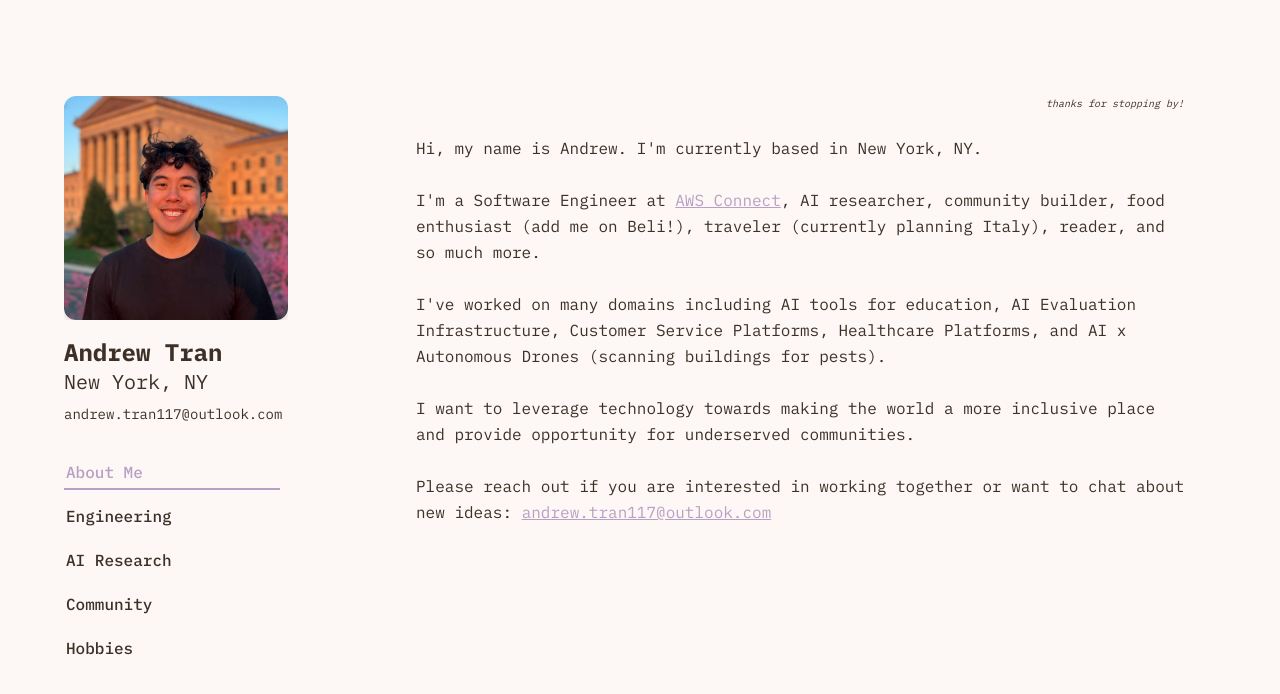
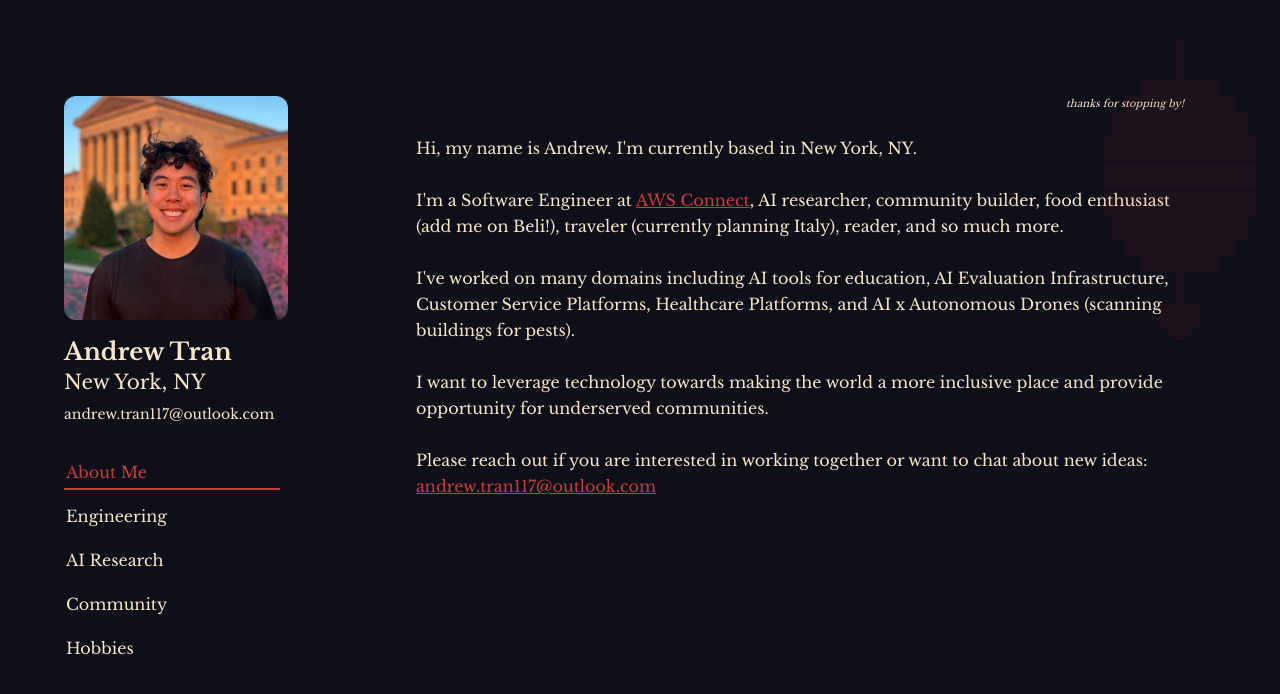
Before and after one commit to andrewtran117/andrewtran117.github.io, a Next.js app: page / in a window 1280 px wide. Shown: the top 694 px of the page. Built offline with nearby package versions, Linux system fonts and the light colour scheme.

Commit message:
CSS styling hoi an vibes

```diff
--- a/app/components/CitationCard.tsx
+++ b/app/components/CitationCard.tsx
@@ -26,10 +26,10 @@ const CitationCard: React.FC<CitationCardProps> = ({ title, authors, venue, year
 
   return (
     <div className="mb-4">
-      <a href={link} target="_blank" rel="noopener noreferrer" className="font-semibold underline text-[#b8a0c4] hover:text-[#9a80aa]">
+      <a href={link} target="_blank" rel="noopener noreferrer" className="font-semibold underline text-accent hover:text-accent-hover">
         {title}
       </a>
-      <div className="text-sm text-[#3d3028]">
+      <div className="text-sm text-foreground">
         {renderAuthors()}. <span className="italic">{venue}</span>, {year}.
       </div>
     </div>
--- a/app/components/GridSection.tsx
+++ b/app/components/GridSection.tsx
@@ -9,7 +9,7 @@ import React from 'react';
 
 const ProfileGrid: React.FC = () => {
   return (
-    <div className="text-[#3d3028] w-full" style={{ fontFamily: 'var(--font-ibm-plex-mono), "IBM Plex Mono", monospace' }}>
+    <div className="text-foreground w-full">
       {/* Profile Photo and Info */}
       <div className="flex flex-col md:flex-col items-center md:items-start space-y-4">
         <div className="w-40 h-40 md:w-56 md:h-56 overflow-hidden">
@@ -26,7 +26,7 @@ const ProfileGrid: React.FC = () => {
           <div className="mt-2 flex flex-col gap-1">
             <a
               href="mailto:andrew.tran117@outlook.com"
-              className="text-sm text-[#3d3028] hover:text-[#9a80aa]"
+              className="text-sm text-foreground hover:text-accent-hover"
             >
               andrew.tran117@outlook.com
             </a>
--- a/app/components/ResearchExp.tsx
+++ b/app/components/ResearchExp.tsx
@@ -4,12 +4,12 @@ const ResearchExperience = () => {
   return (
     <div className="pb-10">
       <h2 className="text-2xl font-bold mb-4">Publications</h2>
-      <div className="mb-4 text-[#3d3028]">
+      <div className="mb-4 text-foreground">
         {/* <h3 className="pb-2">
           Currently researching AI safety and reliability in the classroom. My goal is to democratize education for learners of all backgrounds. My work has led to 10 conference publications:&nbsp;
           <a
             href="https://scholar.google.com/citations?user=t9TUznoAAAAJ&hl=en"
-            className="text-[#b8a0c4] underline"
+            className="text-accent underline"
             target="_blank"
             rel="noopener noreferrer"
           >
@@ -19,7 +19,7 @@ const ResearchExperience = () => {
       </div>
 
       {/* Publication Cards */}
-      <div className="mt-0 text-[#3d3028]">
+      <div className="mt-0 text-foreground">
         <CitationCard
             title="Who Evaluates AI's Social Impacts? Mapping Coverage and Gaps in First and Third Party Evaluations"
             authors="Authors at the Evaluating Evaluations (EvalEval) Coalition"
--- a/app/globals.css
+++ b/app/globals.css
@@ -1,19 +1,39 @@
 @import url('https://fonts.googleapis.com/css2?family=Crimson+Text:wght@400;700&display=swap');
+@import url('https://fonts.googleapis.com/css2?family=Libre+Baskerville:wght@400;700&display=swap');
 
 @tailwind base;
 @tailwind components;
 @tailwind utilities;
 
 :root {
-  --background: #fdf8f5;
-  --foreground: #fdf8f5;
+  --background: #0F0F1A;
+  --foreground: #F5E6CA;
+  --muted: #8B7E6A;
+  --accent: #C93C3C;
+  --accent-hover: #E25B3A;
 }
 
 body {
-  background: #fdf8f5;
-  color: #3d3028;
-  font-family: var(--font-ibm-plex-mono), 'IBM Plex Mono', monospace;
+  background: var(--background);
+  color: var(--foreground);
+  font-family: 'Libre Baskerville', serif;
   overflow-x: hidden;
+  position: relative;
+}
+
+body::before {
+  content: "";
+  position: fixed;
+  top: 5%;
+  right: 0%;
+  width: 200px;
+  height: 360px;
+  background-image: url('/lantern.svg');
+  background-repeat: no-repeat;
+  background-size: contain;
+  opacity: 0.08;
+  pointer-events: none;
+  z-index: 0;
 }
 
 html, body {
@@ -39,7 +59,7 @@ html {
   position: relative;
   display: inline-block;
   padding: 0.25rem 0.125rem; /* subtle vertical padding */
-  color: #3d3028;
+  color: var(--foreground);
   font-weight: 500;
   cursor: pointer;
   transition: color 200ms ease;
@@ -48,13 +68,13 @@ html {
 
 .tab-link:hover,
 .tab-link:focus-visible {
-  color: #b8a0c4;
+  color: var(--accent);
   outline: none;
 }
 
 /* Active tab state */
 .tab-link[aria-current="page"] {
-  color: #b8a0c4;
+  color: var(--accent);
 }
 
 /* Underline swoosh */
@@ -65,7 +85,7 @@ html {
   bottom: -2px;
   height: 2px;
   width: 100%;
-  background: #b8a0c4;
+  background: var(--accent);
   transform: scaleX(0);
   transform-origin: left;
   transition: transform 350ms ease;
--- a/app/page.tsx
+++ b/app/page.tsx
@@ -12,9 +12,9 @@ export default function Home() {
   const [activeTab, setActiveTab] = useState<TabKey>("about");
 
   return (
-    <main className="flex flex-col md:flex-row min-h-screen bg-[#fdf8f5] text-[#3d3028] md:overflow-hidden max-w-7xl mx-auto">
+    <main className="flex flex-col md:flex-row min-h-screen bg-background text-foreground md:overflow-hidden max-w-7xl mx-auto">
       {/* Profile Info Column - Non-scrollable */}
-      <div className="w-full md:w-1/4 md:min-w-[300px] px-6 md:pl-16 md:pr-10 pt-12 md:pt-24 pb-6 bg-[#fdf8f5] md:sticky md:top-0 md:self-start">
+      <div className="w-full md:w-1/4 md:min-w-[300px] px-6 md:pl-16 md:pr-10 pt-12 md:pt-24 pb-6 bg-background md:sticky md:top-0 md:self-start">
         <div className="w-full">
           <ProfileGrid />
 
@@ -79,7 +79,7 @@ export default function Home() {
               Hi, my name is Andrew. I'm currently based in New York, NY.
               <br /><br />
               I'm a Software Engineer at{' '}
-              <a href="https://aws.amazon.com/connect/" className="text-[#b8a0c4] underline hover:text-[#9a80aa]" target="_blank" rel="noopener noreferrer">AWS Connect</a>
+              <a href="https://aws.amazon.com/connect/" className="text-accent underline hover:text-accent-hover" target="_blank" rel="noopener noreferrer">AWS Connect</a>
               , AI researcher, community builder, food enthusiast (add me on Beli!), traveler (currently planning Italy), reader, and so much more.
               <br /><br />
               I've worked on many domains including AI tools for education, AI Evaluation Infrastructure, Customer Service Platforms, Healthcare Platforms, and AI x Autonomous Drones (scanning buildings for pests).
@@ -87,7 +87,7 @@ export default function Home() {
               I want to leverage technology towards making the world a more inclusive place and provide opportunity for underserved communities.
               <br /><br />
               Please reach out if you are interested in working together or want to chat about new ideas:{' '}
-              <a href="mailto:andrew.tran117@outlook.com" className="text-[#b8a0c4] underline hover:text-[#9a80aa]">andrew.tran117@outlook.com</a>
+              <a href="mailto:andrew.tran117@outlook.com" className="text-accent underline hover:text-accent-hover">andrew.tran117@outlook.com</a>
             </p>
 
 
@@ -110,14 +110,14 @@ export default function Home() {
         {activeTab === "engineer" && (
           <div className="md:pr-16 md:pl-0">
             <h2 className="text-xl font-semibold mb-6">Engineering</h2>
-            <div className="mb-8 border-l-4 border-[#b8a0c4] pl-4">
+            <div className="mb-8 border-l-4 border-accent pl-4">
               <h3 className="text-lg font-medium">AWS Connect</h3>
-              <p className="text-sm text-[#888] mb-3">Software Engineer · Current</p>
+              <p className="text-sm text-muted mb-3">Software Engineer · Current</p>
               <p className="text-base leading-relaxed mb-4">
                 I'm currently a Software Engineer at{' '}
                 <a
                   href="https://aws.amazon.com/connect/"
-                  className="text-[#b8a0c4] underline hover:text-[#9a80aa]"
+                  className="text-accent underline hover:text-accent-hover"
                   target="_blank"
                   rel="noopener noreferrer"
                 >
@@ -128,21 +128,21 @@ export default function Home() {
             </div>
             <div className="mb-8 pl-4">
               <h3 className="text-lg font-medium">Cigna</h3>
-              <p className="text-sm text-[#888] mb-3">Software Engineer Intern · Summer 2023</p>
+              <p className="text-sm text-muted mb-3">Software Engineer Intern · Summer 2023</p>
               <p className="text-base leading-relaxed mb-4">
                 Software Engineer Intern on myPassport, a pharmacy benefits management application. Built API endpoints with Kotlin and Spring Boot, utilized AWS Lambda with DynamoDB, and automated webpage testing with Selenium.
               </p>
             </div>
             <div className="mb-8 pl-4">
               <h3 className="text-lg font-medium">AeroPest</h3>
-              <p className="text-sm text-[#888] mb-3">Software Engineer Intern · 2021 – 2023</p>
+              <p className="text-sm text-muted mb-3">Software Engineer Intern · 2021 – 2023</p>
               <p className="text-base leading-relaxed mb-4">
                 Software Engineer Intern building a React Native mobile app for field inspection reports and AI vision for autonomous drones to detect pests during building inspections.
               </p>
             </div>
             <div className="mb-8 pl-4">
               <h3 className="text-lg font-medium">IBM</h3>
-              <p className="text-sm text-[#888] mb-3">Good Tech Fellow · Summer 2022</p>
+              <p className="text-sm text-muted mb-3">Good Tech Fellow · Summer 2022</p>
               <p className="text-base leading-relaxed mb-4">
                 Good Tech Fellow building HumanityWithUS, a web application for crafting data narratives about poverty in Philadelphia. Developed a spatial exploration interface in React.js and integrated IBM Watson's AI chatbot.
               </p>
@@ -155,7 +155,7 @@ export default function Home() {
             <div className="mb-8">
               <p className="text-base leading-relaxed mb-4">
                 I have ongoing research projects in{' '}
-                AI Evals (<a href="https://evalevalai.com/projects/every-eval-ever/" className="text-[#b8a0c4] underline hover:text-[#9a80aa]" target="_blank" rel="noopener noreferrer">Evaluation Evaluations</a>), and Model Introspection (<a href="https://sparai.org/projects/sp26/?mentor=Lydia+Nottingham" className="text-[#b8a0c4] underline hover:text-[#9a80aa]" target="_blank" rel="noopener noreferrer">SPAR Spring 2026</a>).
+                AI Evals (<a href="https://evalevalai.com/projects/every-eval-ever/" className="text-accent underline hover:text-accent-hover" target="_blank" rel="noopener noreferrer">Evaluation Evaluations</a>), and Model Introspection (<a href="https://sparai.org/projects/sp26/?mentor=Lydia+Nottingham" className="text-accent underline hover:text-accent-hover" target="_blank" rel="noopener noreferrer">SPAR Spring 2026</a>).
                 <br></br>
                 <br></br>
                 The research I work on today is grounded by 4 years of experience in AIxCS Education and other Human-AI Research at the Temple University Human-Computer Interaction Lab (2021-2025).
--- a/tailwind.config.ts
+++ b/tailwind.config.ts
@@ -11,6 +11,9 @@ export default {
       colors: {
         background: "var(--background)",
         foreground: "var(--foreground)",
+        accent: "var(--accent)",
+        "accent-hover": "var(--accent-hover)",
+        muted: "var(--muted)",
       },
       fontFamily: {
         crimson: ["'Crimson Text'", "serif"], // Add Crimson Text font
```
Also changed, not shown: public/lantern.svg (added), public/lanterns.svg (added).
